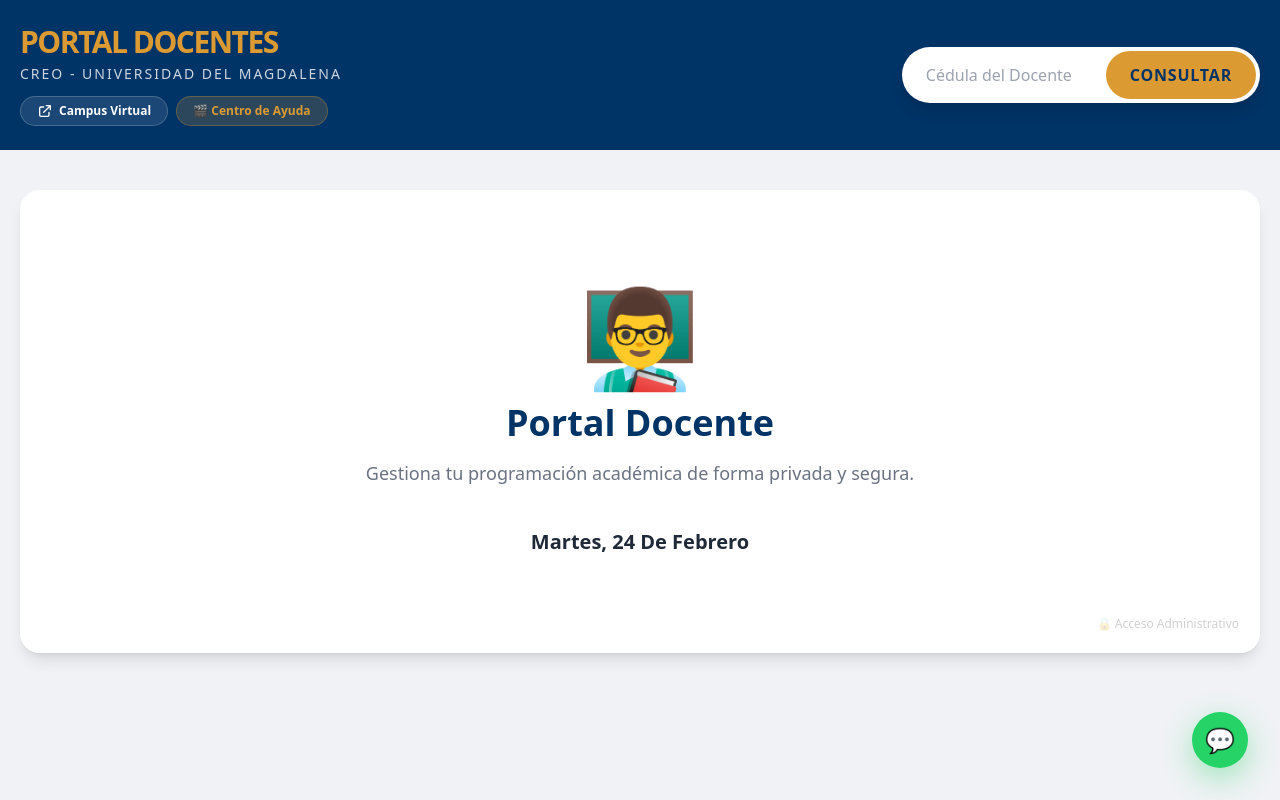
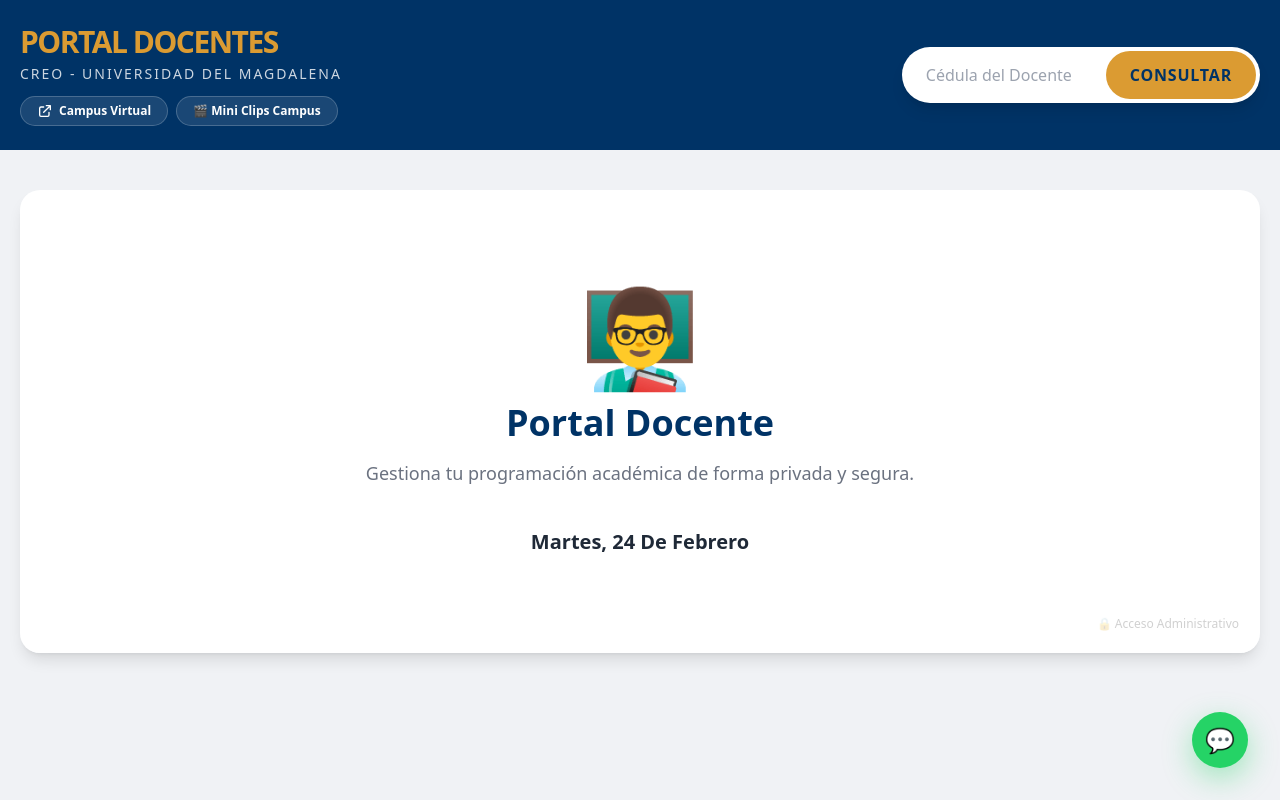
Before and after one commit to vapeamento-wq/portal-docente-v2, a React (Vite) app: page / in a window 1280 px wide. Built offline with nearby package versions, Linux system fonts and the light colour scheme; no server answers.

Commit message:
style: rename and restyle help center button to match campus virtual

```diff
--- a/src/components/Header.jsx
+++ b/src/components/Header.jsx
@@ -28,9 +28,9 @@ const Header = ({ onReset, docente, searchTerm, setSearchTerm, onSearch, loading
               target="_blank"
               rel="noreferrer"
               onClick={(e) => { e.stopPropagation(); trackAppEvent("click_centro_ayuda"); }}
-              className="inline-flex items-center gap-1.5 bg-[#db9b32]/20 hover:bg-[#db9b32]/40 text-[#db9b32] px-4 py-1.5 rounded-full text-xs font-bold transition-colors border border-[#db9b32]/30 cursor-pointer no-underline"
+              className="inline-flex items-center gap-1.5 bg-white/10 hover:bg-white/20 text-white px-4 py-1.5 rounded-full text-xs font-bold transition-colors border border-white/20 cursor-pointer no-underline"
             >
-              🎬 Centro de Ayuda
+              🎬 Mini Clips Campus
             </a>
           </div>
         </div>
```
